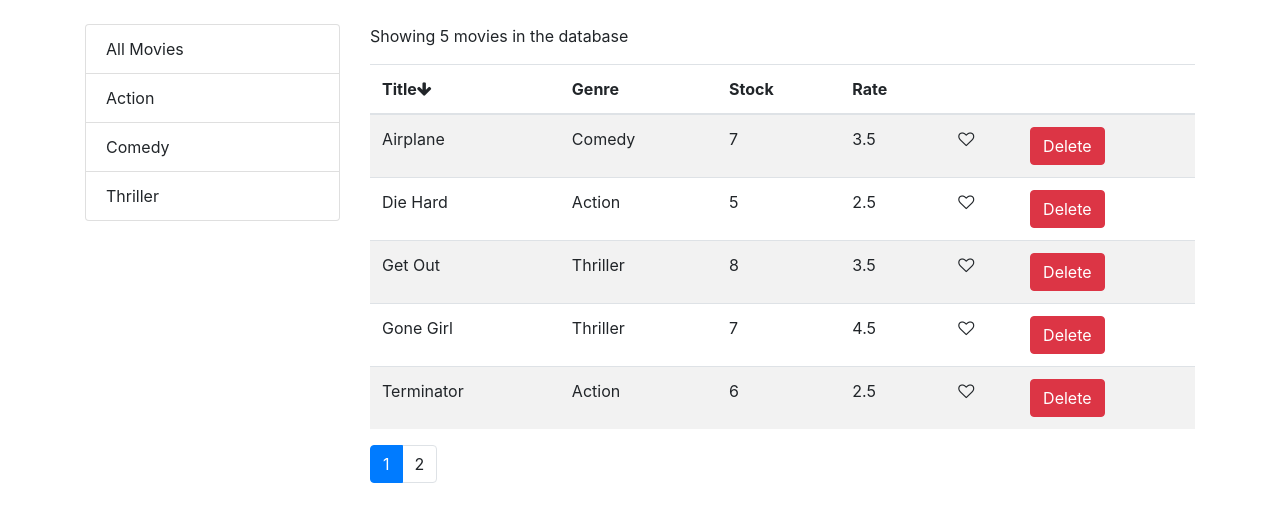
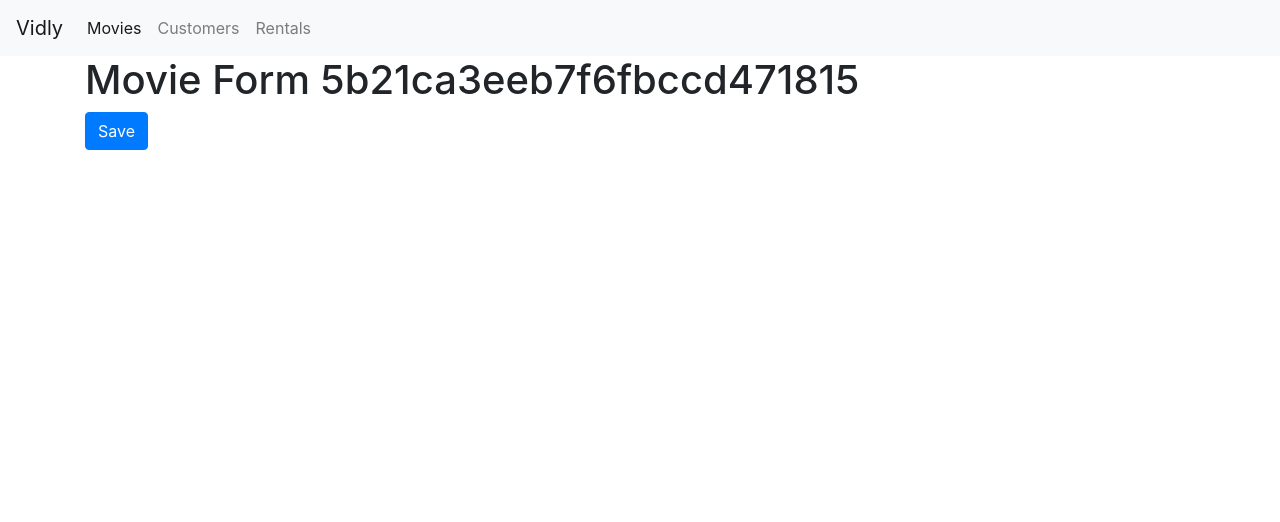
Before and after one commit to abdullahsiddiqui9999/Vidly, a React (Create React App) app: page /movies/5b21ca3eeb7f6fbccd471815 in a window 1280 px wide. Shown: the top 522 px of the page. Built offline with nearby package versions, Linux system fonts and the light colour scheme.

Commit message:
Added routing

```diff
--- a/package.json
+++ b/package.json
@@ -12,6 +12,7 @@
     "prop-types": "^15.6.2",
     "react": "^17.0.2",
     "react-dom": "^17.0.2",
+    "react-router-dom": "^4.3.1",
     "react-scripts": "4.0.3",
     "web-vitals": "^1.0.1"
   },
--- a/src/App.js
+++ b/src/App.js
@@ -2,12 +2,35 @@
 import "bootstrap/dist/css/bootstrap.css";
 import "font-awesome/css/font-awesome.css";
 import Movies from "./components/movies";
+import { React } from "react";
+import Navbar from "./components/navbar";
+import { Switch, Route, Redirect } from "react-router-dom";
+import Customers from "./components/customers";
+import Rentals from "./components/rentals";
+import NotFound from "./components/notFound";
+import MovieForm from "./components/movieForm";
 
 function App() {
   return (
-    <main className="container">
-      <Movies />
-    </main>
+    <div>
+      <Navbar />
+      <main className="container">
+        <Switch>
+          <Route
+            path="/movies/:id"
+            render={(props) => <MovieForm {...props} />}
+          />
+          <Route path="/movies" component={Movies} />
+          <Route path="/customers" component={Customers} />
+          <Route path="/rentals" component={Rentals} />
+          <Route path="/not-found" component={NotFound} />
+
+          <Redirect from="/" exact to="/movies" />
+
+          <Redirect to="/not-found" />
+        </Switch>
+      </main>
+    </div>
   );
 }
 
--- /dev/null
+++ b/src/components/customers.jsx
@@ -0,0 +1,7 @@
+import React from "react";
+
+const Customers = () => {
+  return <h1>Customers</h1>;
+};
+
+export default Customers;
--- /dev/null
+++ b/src/components/movieForm.jsx
@@ -0,0 +1,22 @@
+import React, { Component } from "react";
+
+class MovieForm extends Component {
+  handleSave = () => {
+    this.props.history.push("/movies");
+  };
+
+  render() {
+    const { match } = this.props;
+
+    return (
+      <div>
+        <h1>Movie Form {match.params.id}</h1>
+        <button className="btn btn-primary" onClick={this.handleSave}>
+          Save
+        </button>
+      </div>
+    );
+  }
+}
+
+export default MovieForm;
--- a/src/components/moviesTable.jsx
+++ b/src/components/moviesTable.jsx
@@ -1,10 +1,17 @@
 import React, { Component } from "react";
 import Like from "./common/like";
 import Table from "./common/table";
+import { Link } from "react-router-dom";
 
 class MoviesTable extends Component {
   columns = [
-    { label: "Title", path: "title" },
+    {
+      label: "Title",
+      path: "title",
+      content: (movie) => (
+        <Link to={`/movies/${movie._id}`}>{movie.title}</Link>
+      ),
+    },
     { label: "Genre", path: "genre.name" },
     { label: "Stock", path: "numberInStock" },
     { label: "Rate", path: "dailyRentalRate" },
--- /dev/null
+++ b/src/components/navbar.jsx
@@ -0,0 +1,33 @@
+import React from "react";
+import { NavLink } from "react-router-dom";
+
+const Navbar = (props) => {
+  return (
+    <nav className="navbar navbar-expand-lg navbar-light bg-light">
+      <NavLink className="navbar-brand" to="/">
+        Vidly
+      </NavLink>
+      <div>
+        <ul className="navbar-nav mr-auto">
+          <li className="nav-item">
+            <NavLink className="nav-link" to="/movies">
+              Movies
+            </NavLink>
+          </li>
+          <li className="nav-item">
+            <NavLink className="nav-link" to="/customers">
+              Customers
+            </NavLink>
+          </li>
+          <li className="nav-item">
+            <NavLink className="nav-link" to="/rentals">
+              Rentals
+            </NavLink>
+          </li>
+        </ul>
+      </div>
+    </nav>
+  );
+};
+
+export default Navbar;
--- /dev/null
+++ b/src/components/notFound.jsx
@@ -0,0 +1,7 @@
+import React from "react";
+
+const NotFound = () => {
+  return <h1>Not Found</h1>;
+};
+
+export default NotFound;
--- /dev/null
+++ b/src/components/rentals.jsx
@@ -0,0 +1,7 @@
+import React from "react";
+
+const Rentals = (props) => {
+  return <h1>Rentals</h1>;
+};
+
+export default Rentals;
--- a/src/index.js
+++ b/src/index.js
@@ -1,14 +1,17 @@
-import React from 'react';
-import ReactDOM from 'react-dom';
-import './index.css';
-import App from './App';
-import reportWebVitals from './reportWebVitals';
+import React from "react";
+import ReactDOM from "react-dom";
+import "./index.css";
+import App from "./App";
+import reportWebVitals from "./reportWebVitals";
+import { BrowserRouter } from "react-router-dom";
 
 ReactDOM.render(
   <React.StrictMode>
-    <App />
+    <BrowserRouter>
+      <App />
+    </BrowserRouter>
   </React.StrictMode>,
-  document.getElementById('root')
+  document.getElementById("root")
 );
 
 // If you want to start measuring performance in your app, pass a function
```
Also changed, not shown: src/components/movies.jsx (+0 -8 lines), 1 other file (tests, documents, lock files or other folders).
